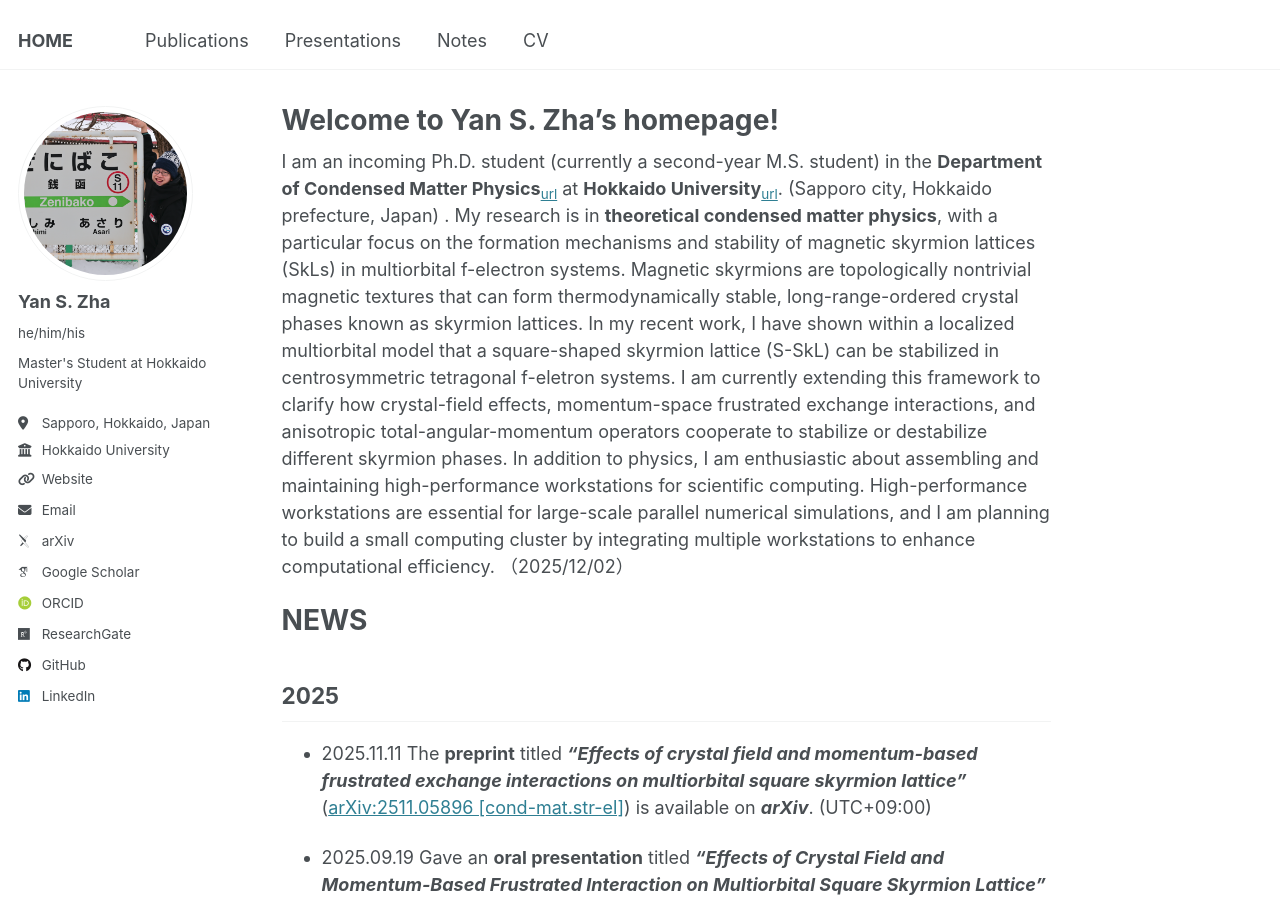
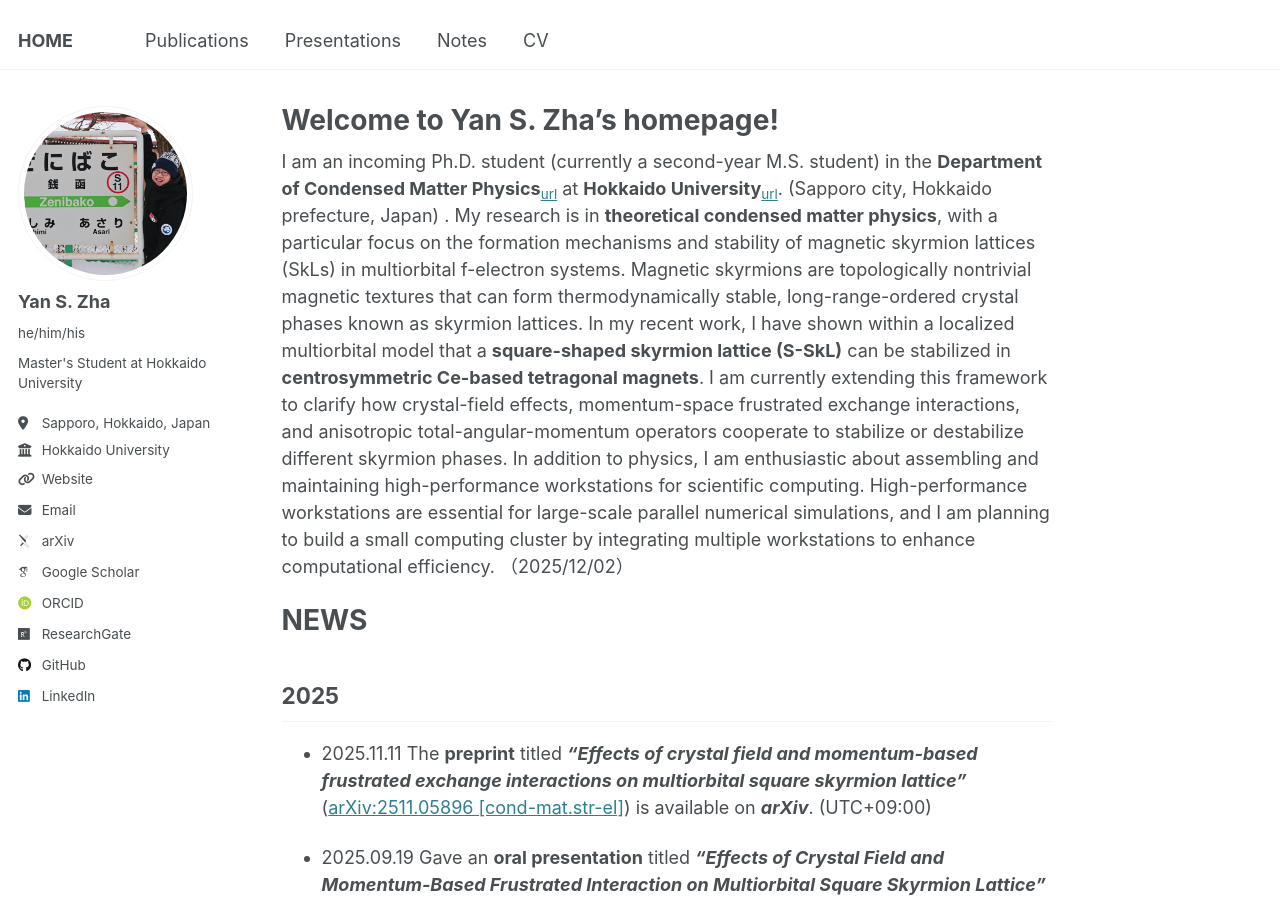
Before and after one commit to yzhacn/yzhacn.github.io, a Jekyll site: the page built from _pages/about.md, in a window 1280 px wide and 900 px high. Built offline with Jekyll 4.4.1, drawn with Linux system fonts in a browser that asks for light colours; some web fonts are replaced.

Commit message:
Update about.md

```diff
--- a/_pages/about.md
+++ b/_pages/about.md
@@ -9,7 +9,7 @@
 I am an incoming Ph.D. student (currently a second-year M.S. student) in the **Department of Condensed Matter Physics**<sub>[url](https://www2.sci.hokudai.ac.jp/gs/en/dcmp)</sub> at **Hokkaido University**<sub>[url](https://www.global.hokudai.ac.jp/)</sub>. (Sapporo city, Hokkaido prefecture, Japan) .
 My research is in **theoretical condensed matter physics**, with a particular focus on the formation mechanisms and stability of magnetic skyrmion lattices (SkLs) in multiorbital f-electron systems.
 Magnetic skyrmions are topologically nontrivial magnetic textures that can form thermodynamically stable, long-range-ordered crystal phases known as skyrmion lattices.
-In my recent work, I have shown within a localized multiorbital model that a square-shaped skyrmion lattice (S-SkL) can be stabilized in centrosymmetric tetragonal f-eletron systems.
+In my recent work, I have shown within a localized multiorbital model that a **square-shaped skyrmion lattice (S-SkL)** can be stabilized in **centrosymmetric Ce-based tetragonal magnets**.
 I am currently extending this framework to clarify how crystal-field effects, momentum-space frustrated exchange interactions, and anisotropic total-angular-momentum operators cooperate to stabilize or destabilize different skyrmion phases.
 In addition to physics, I am enthusiastic about assembling and maintaining high-performance workstations for scientific computing.
 High-performance workstations are essential for large-scale parallel numerical simulations, and I am planning to build a small computing cluster by integrating multiple workstations to enhance computational efficiency.
```
